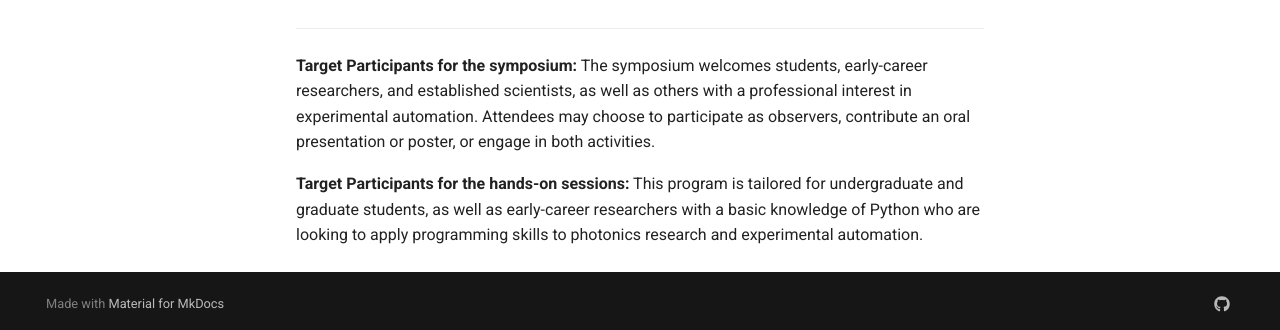
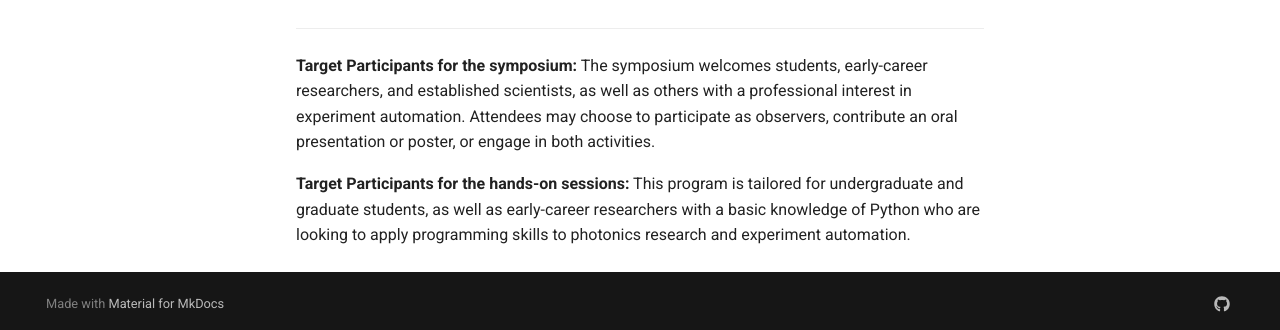
Before and after one commit to asrc-photonics/2025-python-for-photonics, an MkDocs documentation site: the page built from docs/index.md, in a window 1280 px wide and 900 px high, scrolled down 550 px. Shown: the part 564-894 px from the top of the window. Built offline with MkDocs 1.6.1 and Material for MkDocs 9.7.7, drawn with Linux system fonts in a browser that asks for light colours.

Commit message:
minor update

```diff
--- a/docs/index.md
+++ b/docs/index.md
@@ -23,6 +23,6 @@ Python is rapidly becoming the control language of modern optics labs. In this f
 
 ---
 
-**Target Participants for the symposium:** The symposium welcomes students, early-career researchers, and established scientists, as well as others with a professional interest in experimental automation. Attendees may choose to participate as observers, contribute an oral presentation or poster, or engage in both activities.
+**Target Participants for the symposium:** The symposium welcomes students, early-career researchers, and established scientists, as well as others with a professional interest in experiment automation. Attendees may choose to participate as observers, contribute an oral presentation or poster, or engage in both activities.
 
-**Target Participants for the hands-on sessions:** This program is tailored for undergraduate and graduate students, as well as early-career researchers with a basic knowledge of Python who are looking to apply programming skills to photonics research and experimental automation.
+**Target Participants for the hands-on sessions:** This program is tailored for undergraduate and graduate students, as well as early-career researchers with a basic knowledge of Python who are looking to apply programming skills to photonics research and experiment automation.
```
